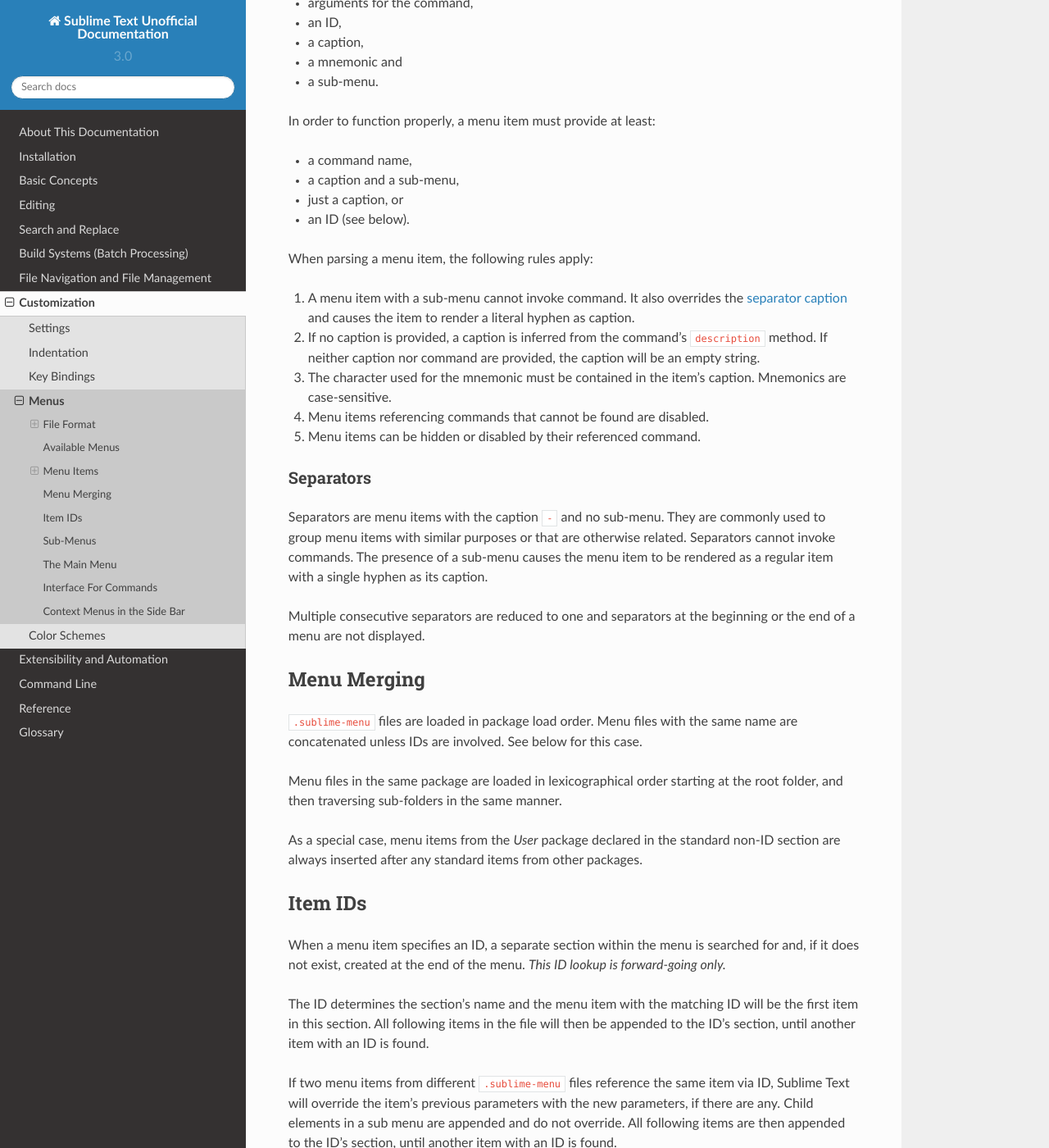
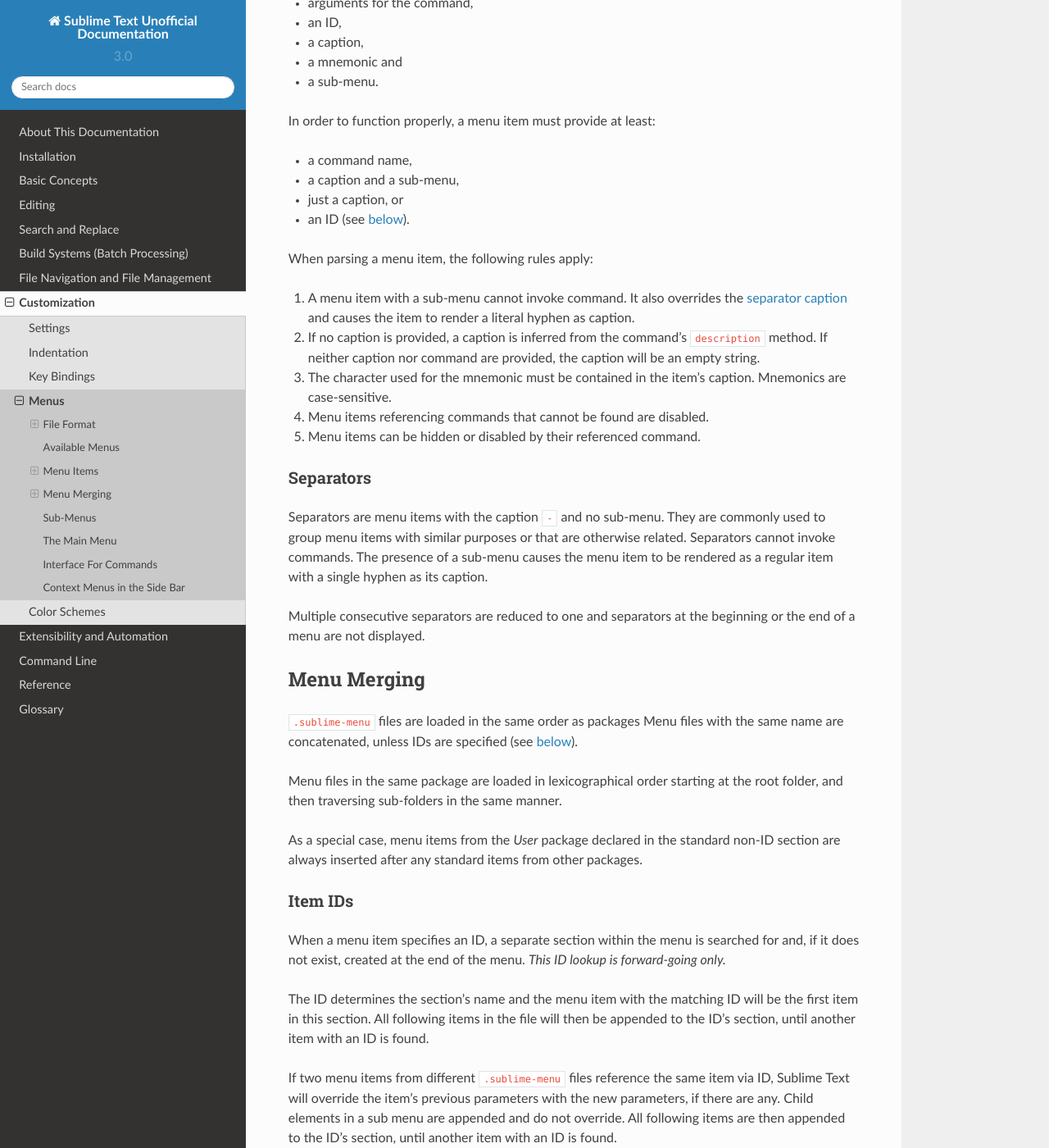
Before and after one commit to guillermooo/sublime-undocs, a Sphinx documentation site: the page built from source/customization/menus.rst, in a window 1280 px wide and 1400 px high, scrolled down 2755 px. Shown: the whole window at 82% size. Built offline with Sphinx 7.4.7 and the Read the Docs theme 2.0.0, drawn with Linux system fonts in a browser that asks for light colours.

Commit message:
More feedback from #174 that I missed

```diff
--- a/source/customization/menus.rst
+++ b/source/customization/menus.rst
@@ -162,7 +162,7 @@
 - a command name,
 - a caption and a sub-menu,
 - just a caption, or
-- an ID (see below).
+- an ID (see :ref:`below <item-ids>`).
 
 When parsing a menu item,
 the following rules apply:
@@ -220,10 +220,11 @@
 Menu Merging
 ============
 
-``.sublime-menu`` files are loaded in package load order.
-Menu files with the same name are concatenated
-unless IDs are involved.
-See below for this case.
+``.sublime-menu`` files are loaded
+in the same order as packages
+Menu files with the same name are concatenated,
+unless IDs are specified
+(see :ref:`below <item-ids>`).
 
 Menu files in the same package
 are loaded in lexicographical order
@@ -240,7 +241,7 @@
 .. _item-ids:
 
 Item IDs
-========
+********
 
 When a menu item specifies an ID,
 a separate section within the menu is searched for
@@ -334,7 +335,7 @@
 commands must implement the required methods in their class.
 The methods are either called with the same arguments
 as the actual command would be
-(except for ``edit`` in ``TextCommand`` s),
+(except for ``edit`` in ``TextCommand``\ s),
 or none at all.
 
 .. XXX want_event() exception
```
